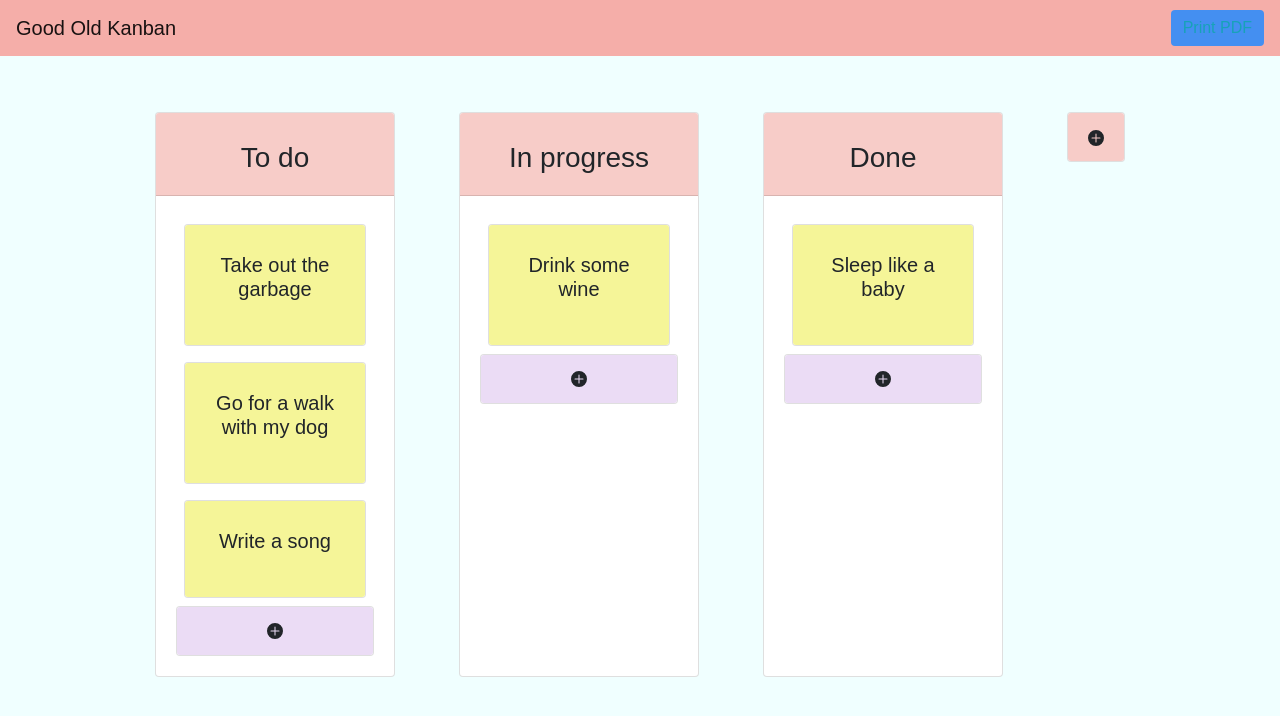
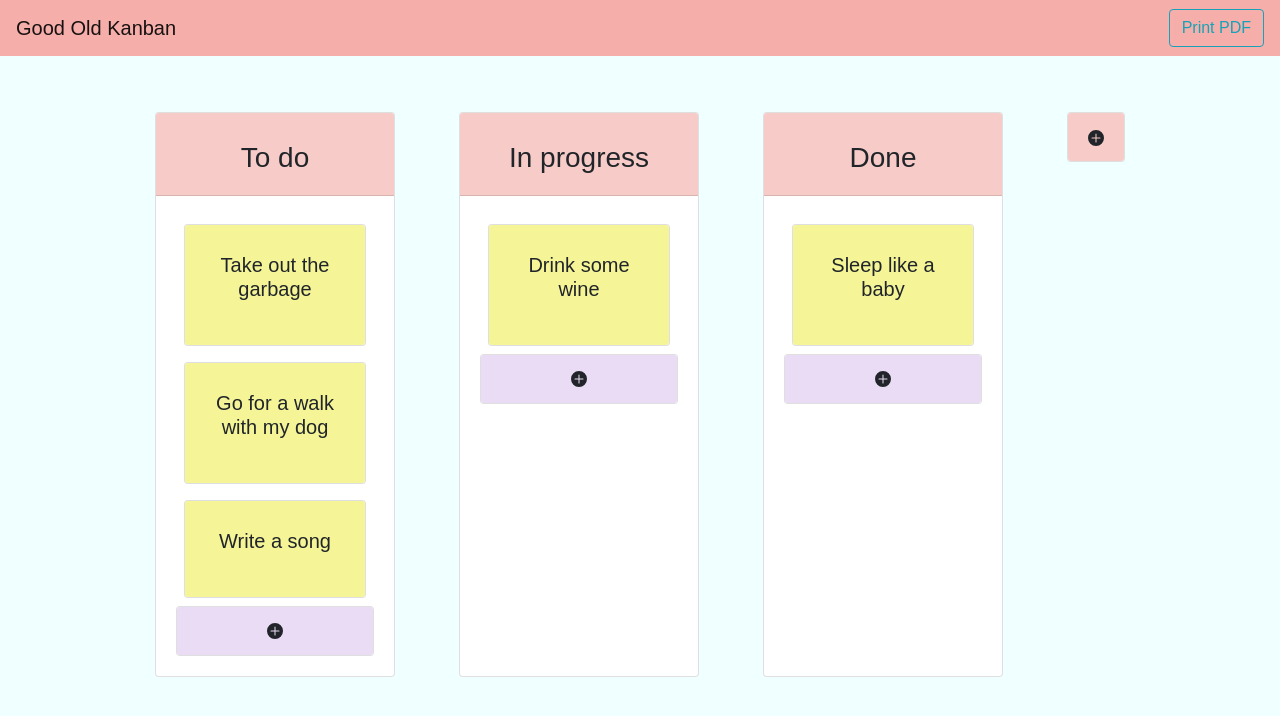
Before and after one commit to jessicaseo83/kanban, a React (Create React App) app: page / in a window 1280 px wide. Shown: the top 716 px of the page. Built offline with nearby package versions, Linux system fonts and the light colour scheme.

Commit message:
Modify classnames

```diff
--- a/src/components/AddTask.css
+++ b/src/components/AddTask.css
@@ -10,9 +10,10 @@
 .add-task-btn {
   display: flex;
   justify-content: flex-end;
+
 }
 
-.btn {
+.add-task-confirm {
   background-color: #448ff1;
   border: #448ff1;
 }
--- a/src/components/AddTask.js
+++ b/src/components/AddTask.js
@@ -32,7 +32,7 @@ export default function AddTask(props) {
           <Form.Control value={detail} onChange={e=>setDetail(e.target.value)} as="textarea" rows="3" />
         </Form.Group>
         <div className="add-task-btn">
-        <Accordion.Toggle eventKey="0" as={Button} size="sm" onClick={addEvent}>
+        <Accordion.Toggle className="add-task-confirm" eventKey="0" as={Button} size="sm" onClick={addEvent}>
           Add Task
         </Accordion.Toggle>
         </div>
```
